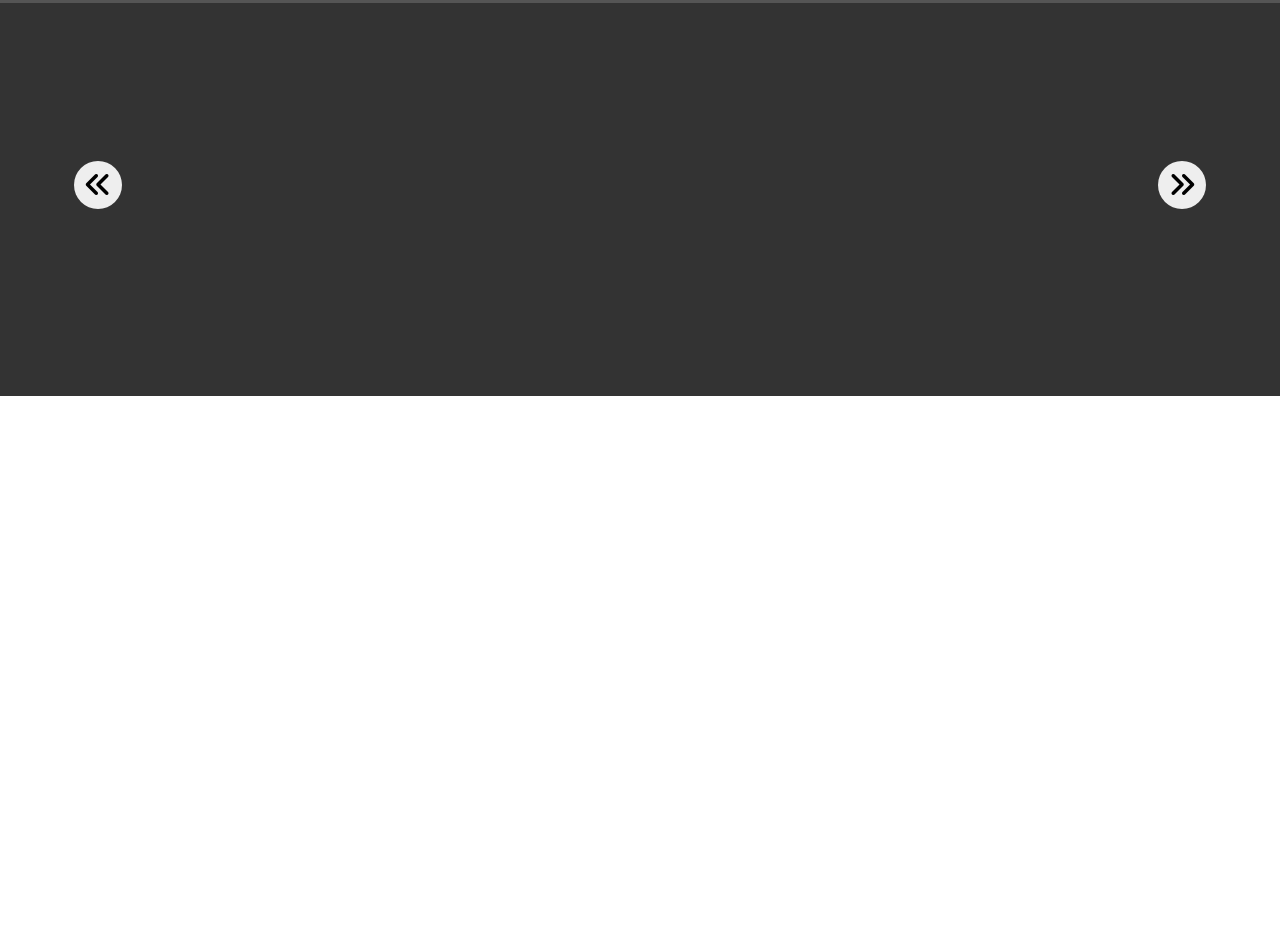
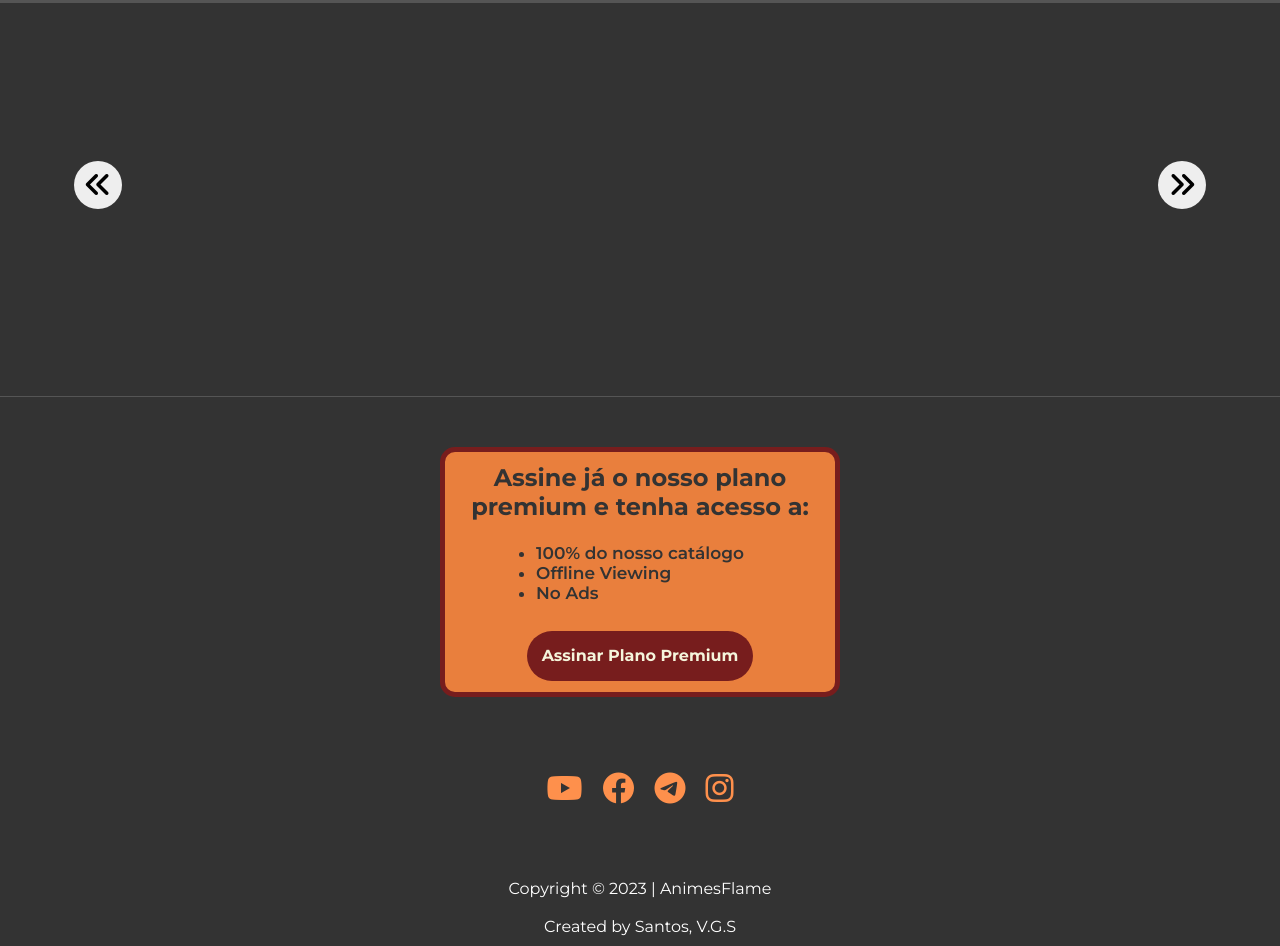
Before and after one commit to vinithus5004/animesFlame_v2.0, a plain HTML site: page index.html in a window 1280 px wide. Shown: the part 2272-3218 px from the top of the page. Before the commit the page ends 2668 px from the top, so only its background shows below. Drawn offline with Linux system fonts and the light colour scheme; no server answers.

Commit message:
Adicionando O Footer

```diff
--- /dev/null
+++ b/assets/css/footer.css
@@ -0,0 +1,91 @@
+@import url('https://fonts.googleapis.com/css2?family=Montserrat:wght@300;400;600;700&display=swap');
+
+*{
+    box-sizing: border-box;
+}
+
+footer{
+    height: 550px;
+    background-color: #333;
+    border-top: 1px solid #555;
+
+    display: flex;
+    flex-direction: column;
+    align-items: center;
+    justify-content: space-between;
+}
+
+.signature--area{
+    width: 400px;
+    height: 250px;
+    border-radius: 15px;
+    background-color: #e97f3d;
+    color: #333;
+    border: 5px solid #771d1d;
+    margin-top: 50px;
+
+    display: flex;
+    flex-direction: column;
+    align-items: center;
+    justify-content: space-around;
+}
+.signature--area h2{
+    text-align: center;
+}
+.signature--area ul{
+    margin-top: 0;
+    font-size: 17px;
+    font-weight: 600;
+}
+.signature--area a{
+    text-decoration: none;
+    background-color: #771d1d;
+    display: flex;
+    justify-content: center;
+    align-items: center;
+    height: 50px;
+    padding: 15px;
+    border-radius: 25px;
+    margin-top: 5px;
+    font-weight: bold;
+    color: #f5f5dc;
+    transition: all 0.3s ease;
+}
+.signature--area a:hover{
+    color: #aaa;
+    box-shadow: 0 0 5px #771d1d;
+}
+
+.social-media--area{
+    display: flex;
+    justify-content: center;
+    align-items: center;
+}
+.social-media--area .social-media--icon{
+    text-decoration: none;
+    margin: 0 10px;
+}
+.social-media--area .social-media--icon i{
+    color: #fe904c;
+    font-size: 2rem;
+    text-align: center;
+    transition: all .3s ease;
+
+    display: flex;
+    justify-content: center;
+    align-items: center;
+}
+.social-media--area .social-media--icon i:hover{
+    text-shadow:  0 0 10px #fe1515
+}
+
+.copyright--area{
+    margin-bottom: 10px;
+
+    display: flex;
+    flex-direction: column;
+}
+.copyright--area span{
+    text-align: center;
+    color: #fff;
+}
--- a/assets/css/header.css
+++ b/assets/css/header.css
@@ -1,3 +1,5 @@
+@import url('https://fonts.googleapis.com/css2?family=Montserrat:wght@300;400;600;700&display=swap');
+
 *{
     padding: 0;
     margin: 0;
--- a/index.html
+++ b/index.html
@@ -8,6 +8,7 @@
         <link rel="stylesheet" href="https://cdnjs.cloudflare.com/ajax/libs/font-awesome/6.4.2/css/all.min.css">
         <link rel="stylesheet" href="assets/css/index.css">
         <link rel="stylesheet" href="assets/css/header.css">
+        <link rel="stylesheet" href="assets/css/footer.css">
 
     </head>
     <body>
@@ -162,8 +163,28 @@
             </section>
         </main>
 
-        <script src="assets/js/header_responsivity.js"></script>
-        <script src="assets/js/carousel.js"></script>
-        <script src="assets/js/resquests.js"></script>
+        <footer>
+            <div class="signature--area">
+                <h2>Assine já o nosso plano premium e tenha acesso a:</h2>
+                <ul>
+                    <li>100% do nosso catálogo</li>
+                    <li>Offline Viewing</li>
+                    <li>No Ads</li>
+                </ul>
+                <a href="#">Assinar Plano Premium</a>
+            </div>
+
+            <div class="social-media--area">
+                <a class="social-media--icon" href="#"><i class="fa-brands fa-youtube"></i></a>
+                <a class="social-media--icon" href="#"><i class="fa-brands fa-facebook"></i></a>
+                <a class="social-media--icon" href="#"><i class="fa-brands fa-telegram"></i></a>
+                <a class="social-media--icon" href="#"><i class="fa-brands fa-instagram"></i></a>
+            </div>
+
+            <div class="copyright--area">
+                <span>Copyright &copy; 2023 | AnimesFlame</span><br>
+                <span>Created by Santos, V.G.S</span>
+            </div>
+        </footer>
     </body>
 </html>
```
